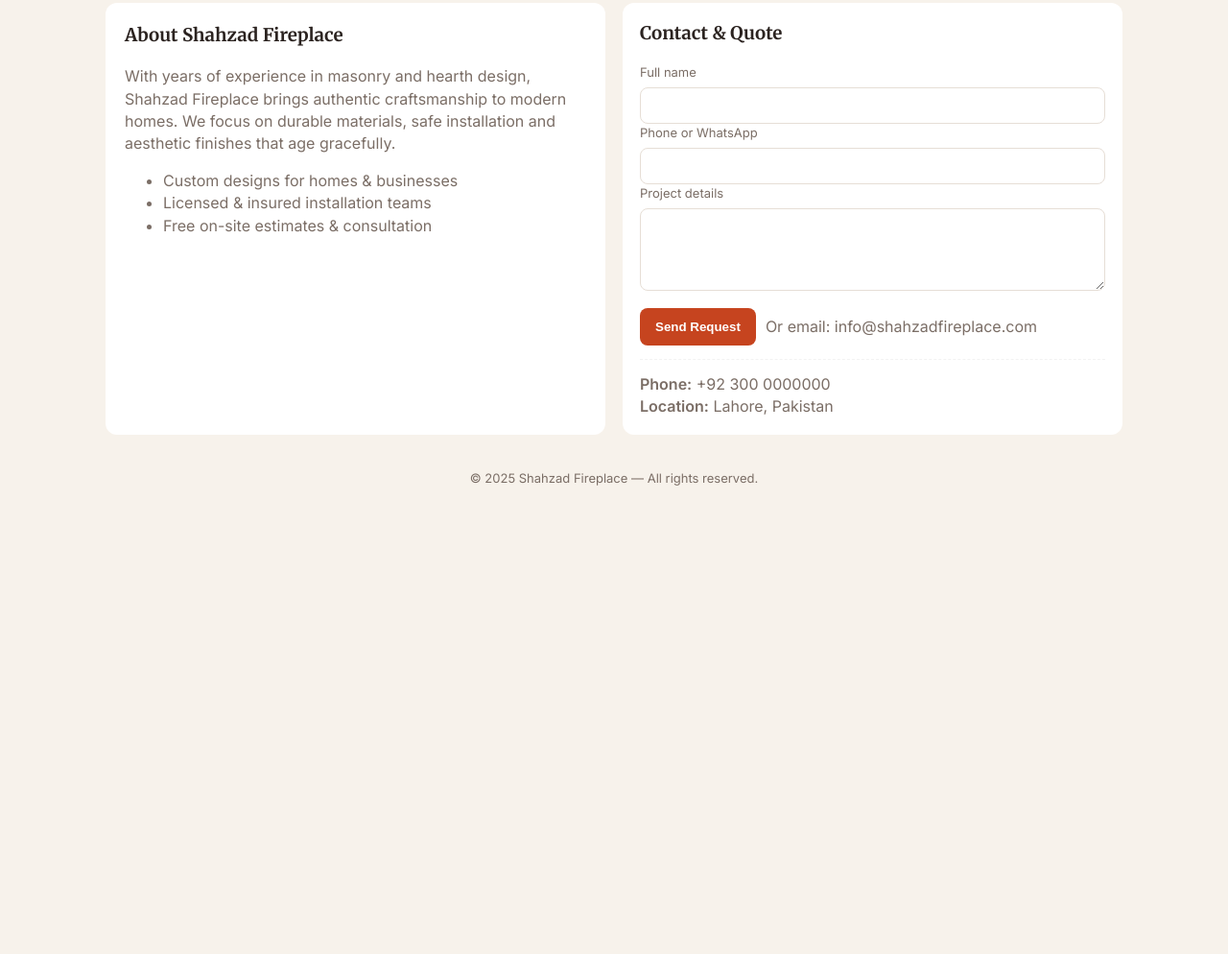
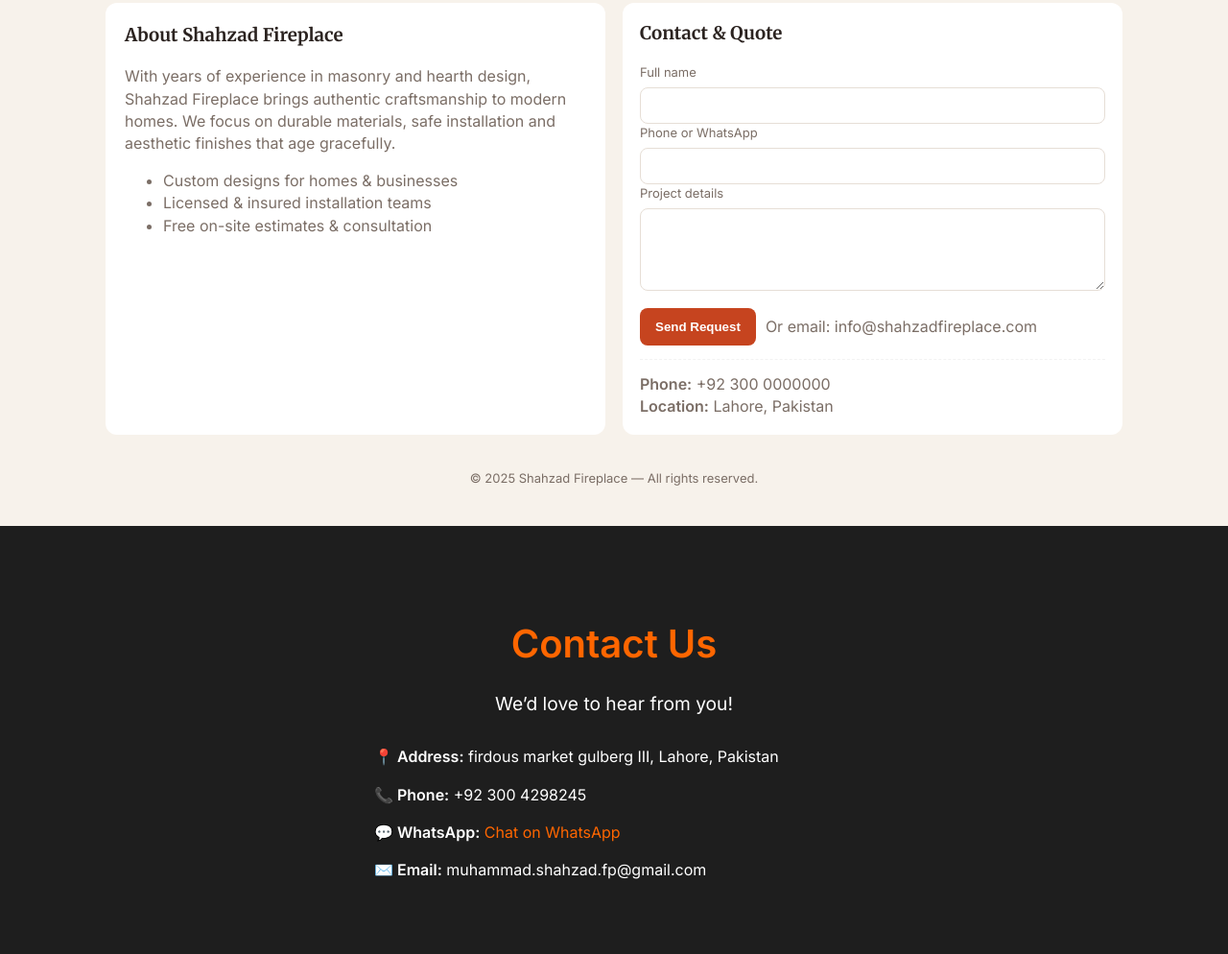
Before and after one commit to shahzadfireplace/shahzad-fireplace, a plain HTML site: page index.html in a window 1280 px wide. Shown: the part 884-1878 px from the top of the page at 96% size. Before the commit the page ends 1392 px from the top, so only its background shows below. Drawn offline with Linux system fonts and the light colour scheme.

Commit message:
Update index.html

```diff
--- a/index.html
+++ b/index.html
@@ -242,3 +242,14 @@
   -->
 </body>
 </html>
+<section id="contact" style="background-color: #1e1e1e; color: white; padding: 60px 20px; text-align: center;">
+  <h2 style="font-size: 2.5rem; color: #ff6600; margin-bottom: 20px;">Contact Us</h2>
+  <p style="font-size: 1.2rem; margin-bottom: 30px;">We’d love to hear from you!</p>
+
+  <div style="max-width: 500px; margin: auto; text-align: left;">
+    <p><strong>📍 Address:</strong> firdous market gulberg III, Lahore, Pakistan</p>
+    <p><strong>📞 Phone:</strong> +92 300 4298245</p>
+    <p><strong>💬 WhatsApp:</strong> <a href="https://wa.me/923004298245" style="color: #ff6600; text-decoration: none;">Chat on WhatsApp</a></p>
+    <p><strong>✉️ Email:</strong> muhammad.shahzad.fp@gmail.com</p>
+  </div>
+</section>
```
